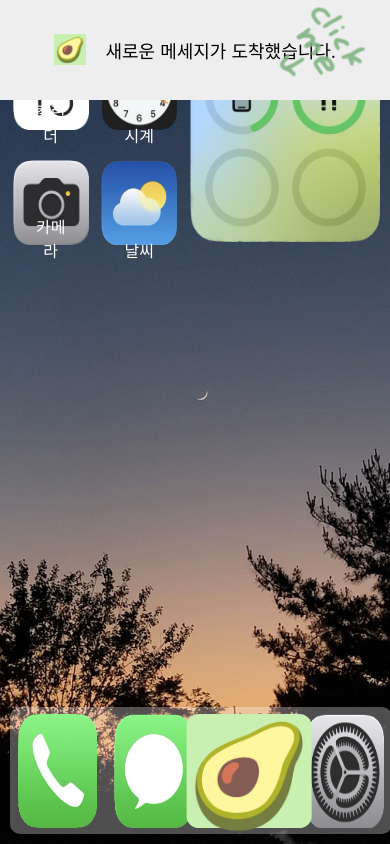
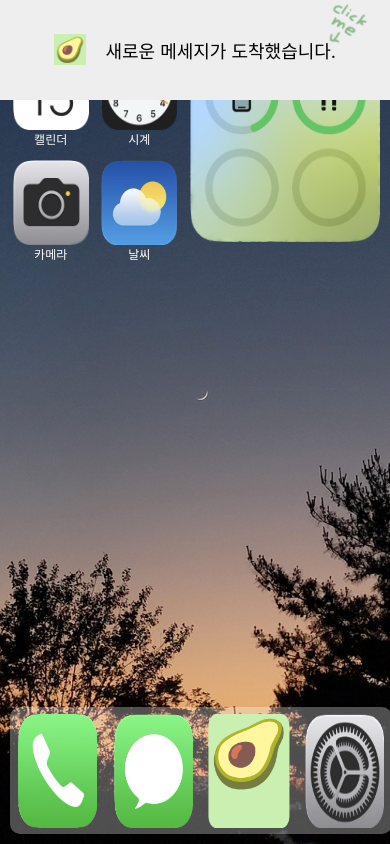
Before and after one commit to Jhyjj/Introduce-Me, a React (Create React App) app: page / in a window 390 px wide. Built offline with nearby package versions, Linux system fonts and the light colour scheme; a web font is replaced by a local one.

Commit message:
반응형 사이즈 수정

```diff
--- a/src/App.css
+++ b/src/App.css
@@ -425,6 +425,7 @@ a{
   width: 70%;
 }
 
+
 /* 포트폴리오 페이지 */
 #portfolio{
   width: 100%;
@@ -625,6 +626,7 @@ a{
     bottom: -20%; left: 50%;
     transform: translateX(-50%);
     color: #fff;
+    font-size: 12px;
   }
 
   #phone_main>#right-app{
@@ -666,7 +668,7 @@ a{
     top: 50%;
     left: 50%;
     transform: translate(-50%,-50%);
-    font-size: 100px;
+    font-size: 65px;
     line-height: 1.2;
     background-color: rgb(201, 239, 177);
     border-radius: 10%;
@@ -693,8 +695,9 @@ a{
 
   #popup img.on{
     display: block;
+    width: 50px; height: 50px;
     right: 20px; top:0;
-    transform: rotate(55deg);
+    transform: rotate(30deg);
     animation: clickme 1s infinite normal none;
   }
 
@@ -739,7 +742,12 @@ a{
   }
 
   #mypr>div:nth-child(3)>img{
-    width: 30%;
+    width: 50%;
+    height: 50%;
+  }
+
+  #mypr div>p{
+    font-size: 14px;
   }
 
   #popupImg>ul{
```
